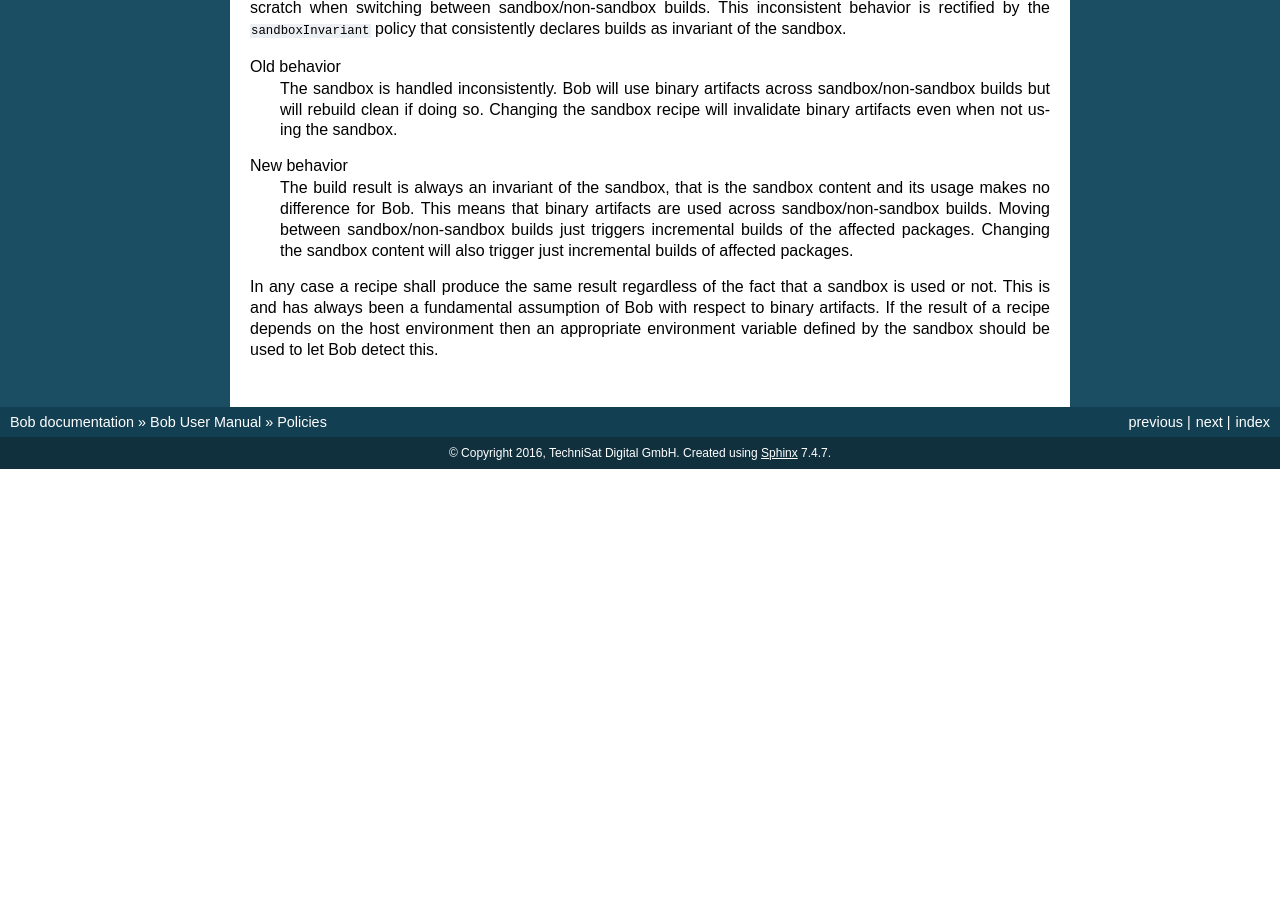
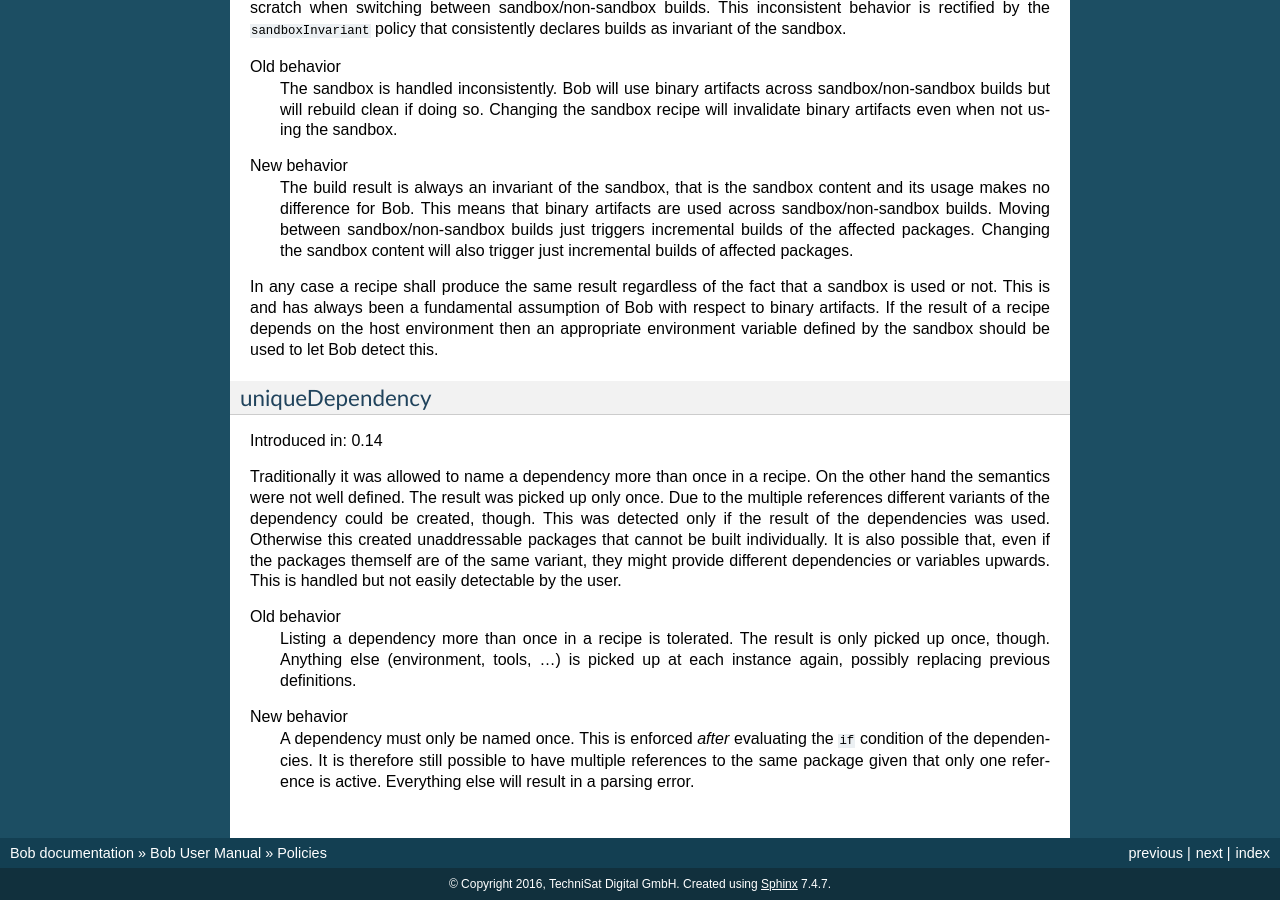
Before and after one commit to BobBuildTool/bob, a Sphinx documentation site: the page built from doc/manual/policies.rst, in a window 1280 px wide and 900 px high, scrolled down 3996 px. Built offline with Sphinx 7.4.7, drawn with Linux system fonts in a browser that asks for light colours; formulas are drawn with MathJax 3; the version number could not be read and is left out; before the commit the page ends 4465 px from its top, so only the background shows below that.

Commit message:
doc: describe uniqueDependency policy

```diff
--- a/doc/manual/policies.rst
+++ b/doc/manual/policies.rst
@@ -299,3 +299,31 @@ a sandbox is used or not. This is and has always been a fundamental assumption
 of Bob with respect to binary artifacts. If the result of a recipe depends on
 the host environment then an appropriate environment variable defined by the
 sandbox should be used to let Bob detect this.
+
+
+.. _policies-uniqueDependency:
+
+uniqueDependency
+~~~~~~~~~~~~~~~~
+
+Introduced in: 0.14
+
+Traditionally it was allowed to name a dependency more than once in a recipe.
+On the other hand the semantics were not well defined. The result was picked up
+only once. Due to the multiple references different variants of the dependency
+could be created, though. This was detected only if the result of the
+dependencies was used. Otherwise this created unaddressable packages that
+cannot be built individually.  It is also possible that, even if the packages
+themself are of the same variant, they might provide different dependencies or
+variables upwards. This is handled but not easily detectable by the user.
+
+Old behavior
+    Listing a dependency more than once in a recipe is tolerated. The result is
+    only picked up once, though. Anything else (environment, tools, ...) is
+    picked up at each instance again, possibly replacing previous definitions.
+
+New behavior
+    A dependency must only be named once. This is enforced *after* evaluating
+    the ``if`` condition of the dependencies. It is therefore still possible to
+    have multiple references to the same package given that only one reference
+    is active. Everything else will result in a parsing error.
```
